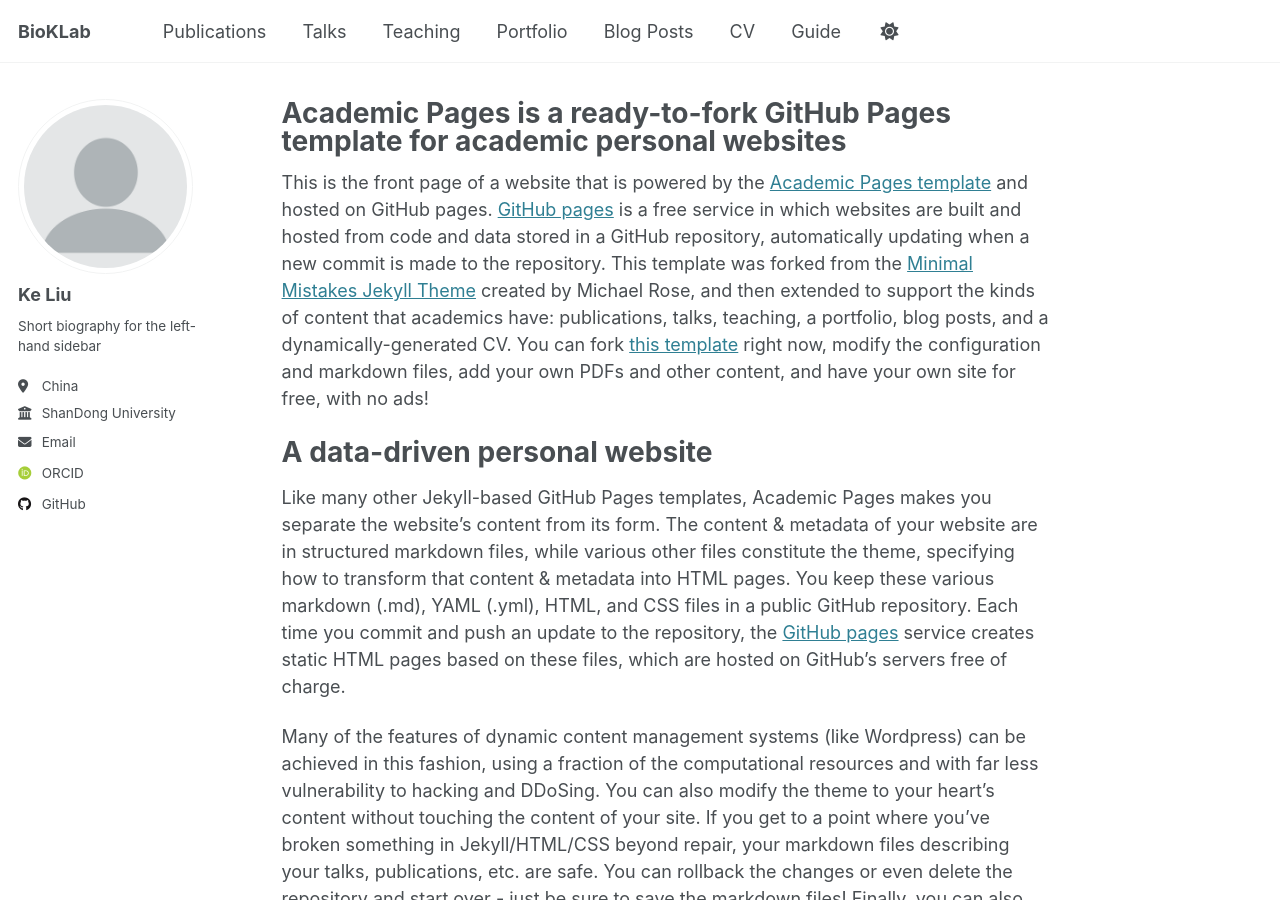
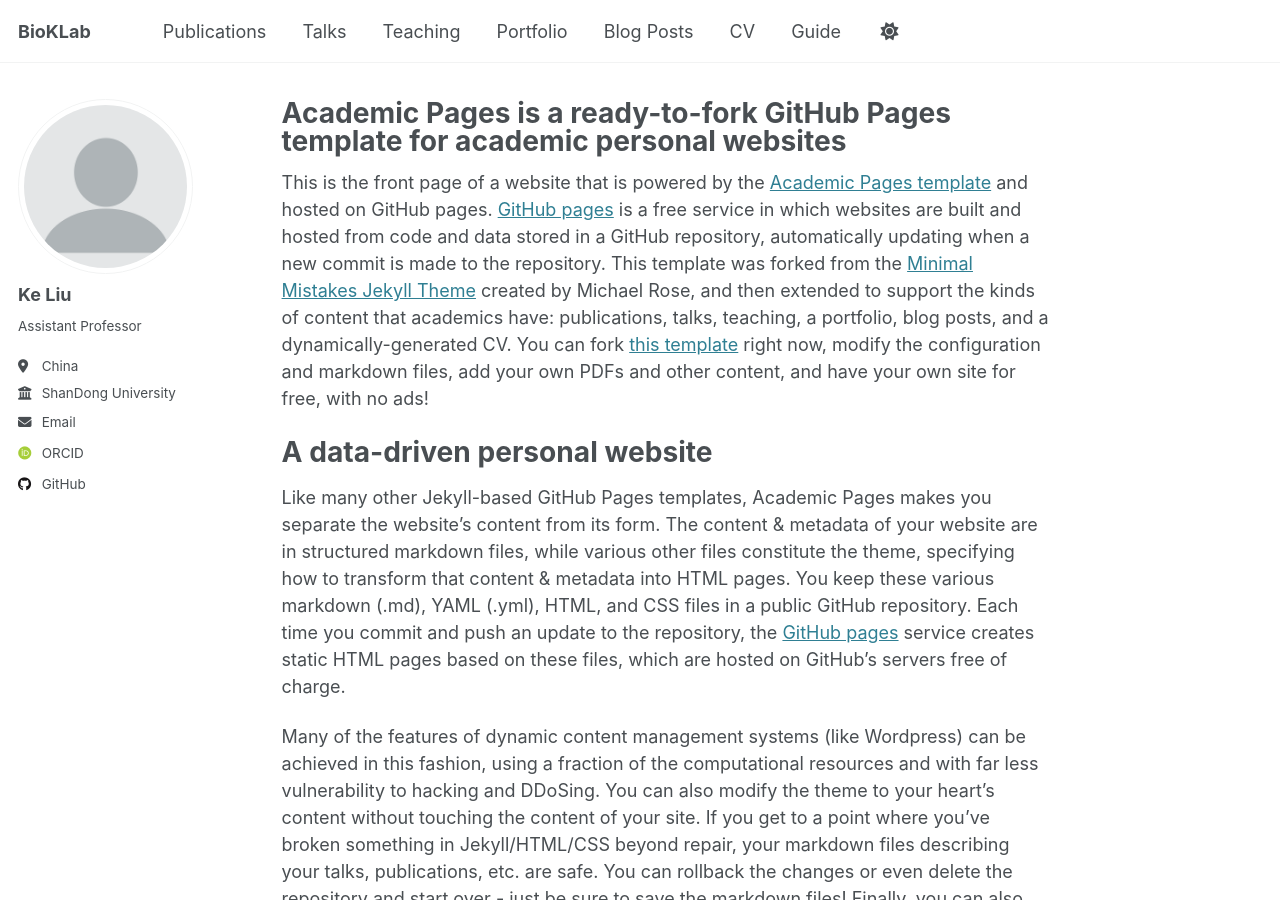
Before and after one commit to bioklab/bioklab.github.io, a Jekyll site: the page built from _pages/about.md, in a window 1280 px wide and 900 px high. Built offline with Jekyll 4.4.1, drawn with Linux system fonts in a browser that asks for light colours; some web fonts are replaced.

Commit message:
Update _config.yml

```diff
--- a/_config.yml
+++ b/_config.yml
@@ -25,7 +25,7 @@
   avatar           : "profile.png"
   name             : "    Ke Liu"
   pronouns         : # example: "she/her"
-  bio              : "Short biography for the left-hand sidebar"
+  bio              : "Assistant Professor"
   location         : "China"
   employer         : "ShanDong University"
   uri              : # URL
```
